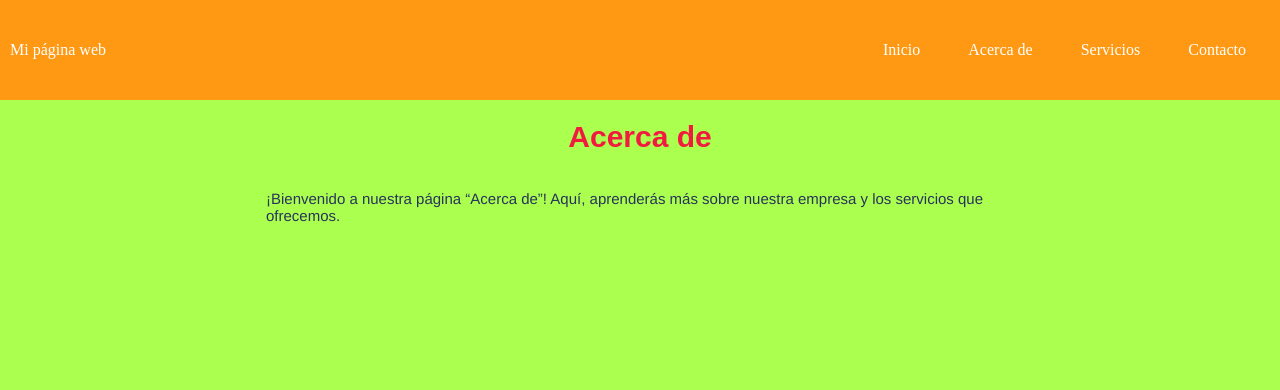
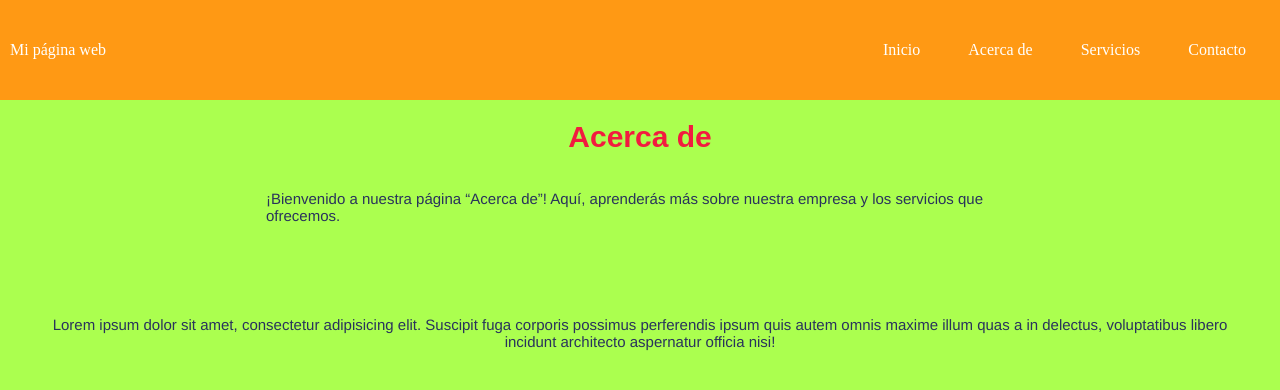
Before and after one commit to yulianaciminari/miprimerweb, a plain HTML site: page about.html in a window 1280 px wide. Drawn offline with Linux system fonts and the light colour scheme.

Commit message:
mi primera confirmación de actualización

```diff
--- a/about.html
+++ b/about.html
@@ -22,6 +22,16 @@
         <p>¡Bienvenido a nuestra página
          “Acerca de”! Aquí, aprenderás más sobre nuestra empresa y los servicios que ofrecemos.</p>
 </div>
+<main>
+  <div class="greeting">
+    <p>Lorem ipsum dolor sit amet,
+       consectetur adipisicing elit.
+        Suscipit fuga corporis possimus
+        perferendis ipsum quis autem omnis
+        maxime illum quas a in delectus, voluptatibus
+        libero incidunt architecto aspernatur officia nisi!</p>
+  </div>
+</main>
  <script src="script.js"></script>
 </body>
 </html>
--- a/estilofinal.css
+++ b/estilofinal.css
@@ -103,3 +103,6 @@ footer.button {
         font-size: 40px;
       }
     }
+    .greeting {
+      text-align: center;
+    }
```
